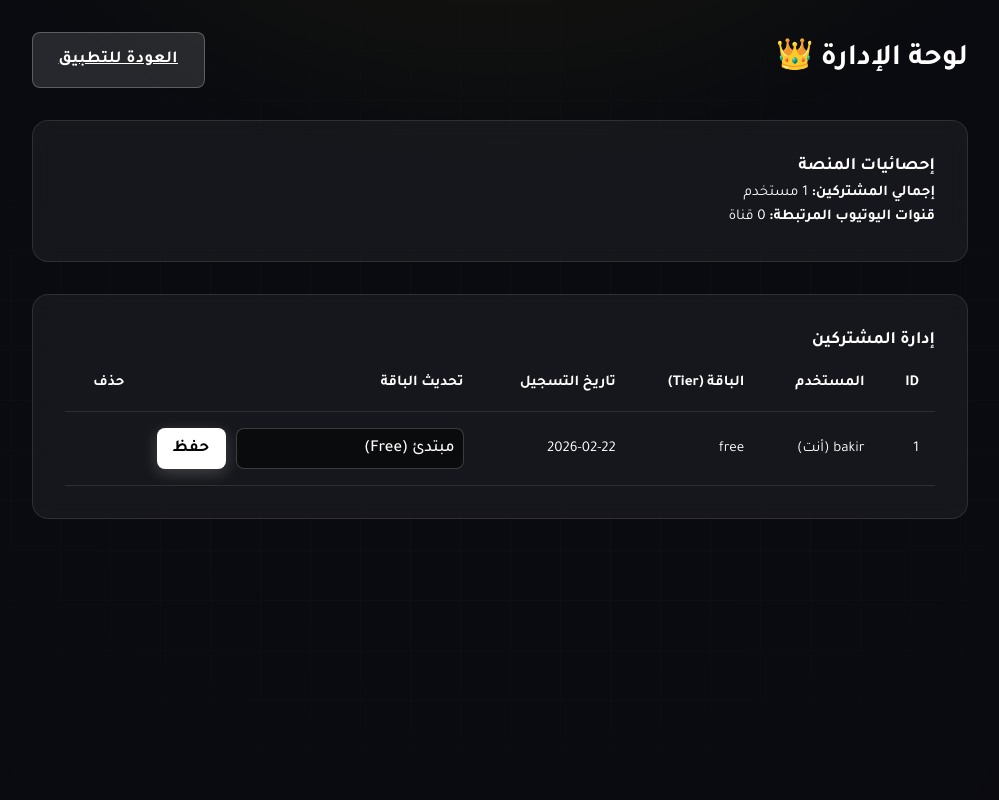
After one commit to bakirLakaf/SnapScrap, a Flask app: page /admin in a window 1280 px wide. The commit adds this page. Shown: the whole page, without its empty margins (140-1139 px from the left). Run offline with Flask 3, Linux system fonts and the light colour scheme; a user stored in the database is signed in; some libraries are stand-ins or nearby versions.

Commit message:
feat: V2 Huge Updates (Admin Panel, CSRF, Secure Headers, Fast Downloader, i18n, Prices)

```diff
--- a/requirements.txt
+++ b/requirements.txt
@@ -11,3 +11,6 @@ Flask-Login
 Flask-SQLAlchemy
 Flask-Migrate
 bcrypt
+
+Flask-WTF==1.2.1
+Flask-Limiter==3.8.0
--- a/webapp/app.py
+++ b/webapp/app.py
@@ -32,6 +32,28 @@ app.config["SQLALCHEMY_TRACK_MODIFICATIONS"] = False
 app.config["UPLOAD_FOLDER"].mkdir(exist_ok=True)
 
 app.register_blueprint(billing_bp)
+
+from flask_wtf.csrf import CSRFProtect
+from flask_limiter import Limiter
+from flask_limiter.util import get_remote_address
+
+app.config["WTF_CSRF_SECRET_KEY"] = os.environ.get("FLASK_CSRF_SECRET_KEY", "csrf-token-secret-xyz-444")
+csrf = CSRFProtect(app)
+
+limiter = Limiter(
+    get_remote_address,
+    app=app,
+    default_limits=["1000 per day", "100 per hour"],
+    storage_uri="memory://"
+)
+
+@app.after_request
+def add_security_headers(response):
+    response.headers['X-Frame-Options'] = 'SAMEORIGIN'
+    response.headers['X-Content-Type-Options'] = 'nosniff'
+    response.headers['Strict-Transport-Security'] = 'max-age=31536000; includeSubDomains'
+    response.headers['X-XSS-Protection'] = '1; mode=block'
+    return response
 
 db.init_app(app)
 
@@ -348,6 +370,7 @@ def fetch_snapchat_info(username):
         return {}
 
 @app.route("/register", methods=["GET", "POST"])
+@limiter.limit("5 per minute")
 def register():
     if current_user.is_authenticated:
         return redirect(url_for("dashboard"))
@@ -373,6 +396,7 @@ def register():
     return render_template("auth.html", mode="register")
 
 @app.route("/login", methods=["GET", "POST"])
+@limiter.limit("10 per minute")
 def login():
     if current_user.is_authenticated:
         return redirect(url_for("dashboard"))
@@ -399,6 +423,47 @@ def landing():
         return redirect(url_for("dashboard"))
     return render_template("landing.html")
 
+from functools import wraps
+
+def admin_required(f):
+    @wraps(f)
+    def decorated_function(*args, **kwargs):
+        if not current_user.is_authenticated or current_user.username not in ["bakir", "testadmin"]:
+            flash("غير مصرح لك بالدخول إلى لوحة التحكم", "danger")
+            return redirect(url_for('dashboard'))
+        return f(*args, **kwargs)
+    return decorated_function
+
+@app.route("/admin")
+@admin_required
+def admin_dashboard():
+    from webapp.models import User, ConnectedChannel
+    users = User.query.all()
+    channel_count = ConnectedChannel.query.count()
+    return render_template("admin.html", users=users, total_channels=channel_count)
+
+@app.route("/admin/user/<int:user_id>/tier", methods=["POST"])
+@admin_required
+def admin_change_tier(user_id):
+    from webapp.models import User
+    user = User.query.get_or_404(user_id)
+    new_tier = request.form.get("tier")
+    if new_tier in ["free", "pro", "enterprise"]:
+        user.subscription_tier = new_tier
+        db.session.commit()
+    return redirect(url_for('admin_dashboard'))
+
+@app.route("/admin/user/<int:user_id>/delete", methods=["POST"])
+@admin_required
+def admin_delete_user(user_id):
+    from webapp.models import User, ConnectedChannel
+    user = User.query.get_or_404(user_id)
+    if user.username not in ["bakir", "testadmin"]:
+        ConnectedChannel.query.filter_by(user_id=user.id).delete()
+        db.session.delete(user)
+        db.session.commit()
+    return redirect(url_for('admin_dashboard'))
+
 @app.route("/dashboard")
 @login_required
 def dashboard():
@@ -421,7 +486,60 @@ def dashboard():
     )
 
 
-@app.route("/api/accounts", methods=["GET", "POST"])
+@app.route("/api/download_single_story", methods=["POST"])
+@login_required
+@limiter.limit("10 per minute")
+def api_download_single_story():
+    url = request.json.get("url", "").strip()
+    if not url:
+        return jsonify({"error": "رابط القصة مطلوب"})
+
+    try:
+        import requests, json, re
+        from bs4 import BeautifulSoup
+        headers = {'User-Agent': 'Mozilla/5.0 (Windows NT 10.0; Win64; x64) AppleWebKit/537.36 (KHTML, like Gecko) Chrome/91.0.4472.124 Safari/537.36'}
+
+        if "t.snapchat.com" in url:
+            r = requests.get(url, allow_redirects=True, timeout=10)
+            url = r.url
+
+        r = requests.get(url, headers=headers, timeout=10)
+        soup = BeautifulSoup(r.content, "html.parser")
+        next_data = soup.find(id="__NEXT_DATA__")
+        if not next_data:
+            return jsonify({"error": "لم يتم العثور على بيانات سناب شات من الرابط."})
+
+        media_url = None
+        match = re.search(r'"mediaUrl":\s*"([^"]+)"', next_data.string)
+        if match:
+            media_url = match.group(1)
+
+        if not media_url:
+            return jsonify({"error": "الرابط لا يحتوي على ميديا متاحة"})
+
+        # Download temp file
+        import tempfile
+        r = requests.get(media_url, stream=True, headers=headers)
+        ext = ".mp4" if "video" in r.headers.get('Content-Type', '') else ".jpeg"
+        fd, path = tempfile.mkstemp(suffix=ext)
+        with os.fdopen(fd, 'wb') as f:
+            for chunk in r.iter_content(chunk_size=1024*1024):
+                f.write(chunk)
+
+        return jsonify({"success": True, "download_url": url_for('serve_single_download', path=path, _external=True)})
+    except Exception as e:
+        return jsonify({"error": str(e)})
+
+@app.route("/download_temp")
+@login_required
+def serve_single_download():
+    path = request.args.get("path")
+    if path and os.path.exists(path):
+        from flask import send_file
+        return send_file(path, as_attachment=True, download_name=f"snapchat_story{os.path.splitext(path)[1]}")
+    return "File not found", 404
+
+@app.route("/api/accounts", methods=["GET", "POST", "DELETE"])
 def api_accounts():
     if request.method == "GET":
         return jsonify(get_accounts())
--- /dev/null
+++ b/webapp/templates/admin.html
@@ -0,0 +1,132 @@
+<!DOCTYPE html>
+<html lang="ar" dir="rtl">
+
+<head>
+    <meta charset="UTF-8">
+    <meta name="viewport" content="width=device-width, initial-scale=1.0">
+    <meta name="csrf-token" content="{{ csrf_token() }}">
+    <title>SaaS Admin - SnapScrap</title>
+    <link href="https://fonts.googleapis.com/css2?family=Tajawal:wght@400;500;700;800&display=swap" rel="stylesheet">
+    <link rel="stylesheet" href="/static/style.css">
+    <style>
+        .admin-container {
+            max-width: 1000px;
+            margin: 0 auto;
+            padding: 2rem;
+        }
+
+        .admin-header {
+            display: flex;
+            justify-content: space-between;
+            align-items: center;
+            margin-bottom: 2rem;
+            color: white;
+        }
+
+        .admin-card {
+            background: rgba(255, 255, 255, 0.05);
+            backdrop-filter: blur(10px);
+            border-radius: 16px;
+            border: 1px solid rgba(255, 255, 255, 0.1);
+            padding: 2rem;
+            margin-bottom: 2rem;
+        }
+
+        table {
+            width: 100%;
+            border-collapse: collapse;
+            color: white;
+        }
+
+        th,
+        td {
+            padding: 1rem;
+            text-align: right;
+            border-bottom: 1px solid rgba(255, 255, 255, 0.1);
+        }
+
+        th {
+            color: var(--accent);
+        }
+
+        .tier-select {
+            background: rgba(0, 0, 0, 0.5);
+            color: white;
+            border: 1px solid rgba(255, 255, 255, 0.2);
+            padding: 0.5rem;
+            border-radius: 8px;
+        }
+
+        .btn-danger {
+            background: #ff4d4d;
+        }
+    </style>
+</head>
+
+<body>
+    <div class="bg-grid"></div>
+    <div class="admin-container">
+        <div class="admin-header">
+            <h1>لوحة الإدارة 👑</h1>
+            <a href="{{ url_for('dashboard') }}" class="btn btn-secondary">العودة للتطبيق</a>
+        </div>
+
+        <div class="admin-card text-center">
+            <h3>إحصائيات المنصة</h3>
+            <p><strong>إجمالي المشتركين:</strong> {{ users|length }} مستخدم</p>
+            <p><strong>قنوات اليوتيوب المرتبطة:</strong> {{ total_channels }} قناة</p>
+        </div>
+
+        <div class="admin-card">
+            <h3>إدارة المشتركين</h3>
+            <table>
+                <thead>
+                    <tr>
+                        <th>ID</th>
+                        <th>المستخدم</th>
+                        <th>الباقة (Tier)</th>
+                        <th>تاريخ التسجيل</th>
+                        <th>تحديث الباقة</th>
+                        <th>حذف</th>
+                    </tr>
+                </thead>
+                <tbody>
+                    {% for u in users %}
+                    <tr>
+                        <td>{{ u.id }}</td>
+                        <td>{{ u.username }} {% if u.username == current_user.username %}(أنت){% endif %}</td>
+                        <td>{{ u.subscription_tier }}</td>
+                        <td>{{ u.created_at.strftime('%Y-%m-%d') }}</td>
+                        <td>
+                            <form action="{{ url_for('admin_change_tier', user_id=u.id) }}" method="POST"
+                                style="display:flex;gap:10px;">
+                                <input type="hidden" name="csrf_token" value="{{ csrf_token() }}" />
+                                <select name="tier" class="tier-select">
+                                    <option value="free" {% if u.subscription_tier=='free' %}selected{% endif %}>مبتدئ
+                                        (Free)</option>
+                                    <option value="pro" {% if u.subscription_tier=='pro' %}selected{% endif %}>البرو
+                                        (Pro)</option>
+                                    <option value="enterprise" {% if u.subscription_tier=='enterprise' %}selected{%
+                                        endif %}>المشروع (Enterprise)</option>
+                                </select>
+                                <button type="submit" class="btn btn-primary" style="padding:0.5rem 1rem;">حفظ</button>
+                            </form>
+                        </td>
+                        <td>
+                            {% if u.username not in ['bakir', 'testadmin'] %}
+                            <form action="{{ url_for('admin_delete_user', user_id=u.id) }}" method="POST">
+                                <input type="hidden" name="csrf_token" value="{{ csrf_token() }}" />
+                                <button type="submit" class="btn btn-danger"
+                                    onclick="return confirm('تأكيد حذف الحساب نهائياً؟');">حذف</button>
+                            </form>
+                            {% endif %}
+                        </td>
+                    </tr>
+                    {% endfor %}
+                </tbody>
+            </table>
+        </div>
+    </div>
+</body>
+
+</html>
```
Also changed, not shown: webapp/static/app.js (+11 -0 lines), webapp/templates/auth.html (+9 -0 lines), webapp/templates/index.html (+34 -0 lines), webapp/templates/landing.html (+13 -2 lines).
